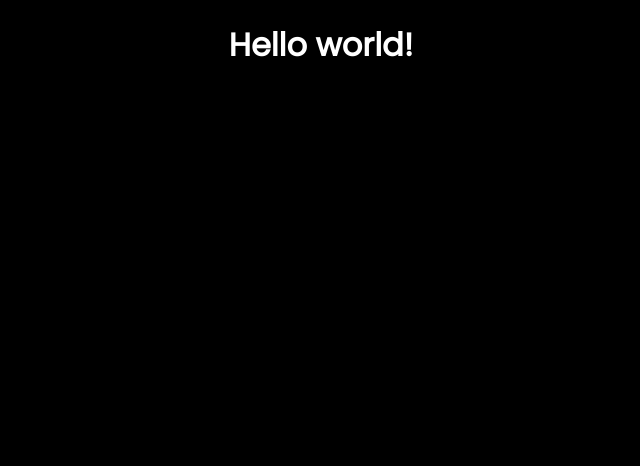
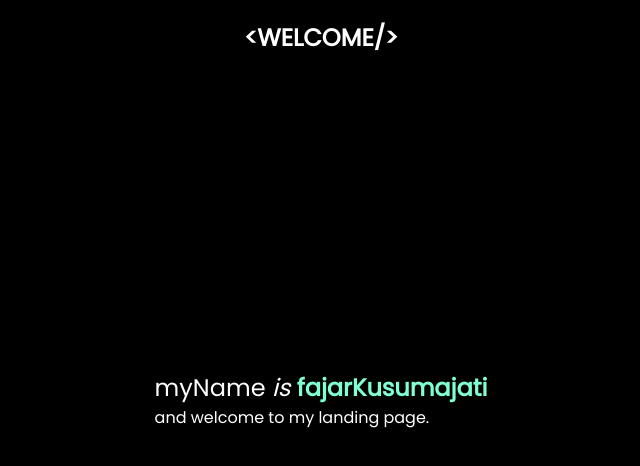
Before and after one commit to cxgxo/portfolio, a plain HTML site: page index.html in a window 1280 px wide. Shown: the whole page, without its empty margins (319-959 px from the left). Drawn offline with Linux system fonts and the light colour scheme.

Commit message:
Update index.html, style.css

```diff
--- a/css/style.css
+++ b/css/style.css
@@ -3,12 +3,62 @@
 }
 
 body {
+    /* display: flex;
+    flex-direction: column; */
     margin: 0;
     font-family: 'Poppins', sans-serif;
     background: black;
     color: white;
 }
 
-h1 {
+/* navbar */
+
+.navbar {
+    position: fixed;
+    width: 100%;
+    z-index: 10;
+}
+
+.logo-container {
     text-align: center;
 }
+
+.logo {
+    font-weight: 600;
+}
+
+/* intro */
+
+.intro {
+    display: flex;
+    justify-content: center;
+    align-items: center;
+    position: absolute;
+    height: 100%;
+    width: 100%;
+}
+
+.intro-container {
+    margin-inline: 2rem;
+}
+
+.title {
+    font-weight: 400;
+    margin-top: 0;
+    margin-bottom: 0;
+}
+
+.title-italic {
+    font-style: italic;
+}
+
+.title-special {
+    font-weight: 600;
+    color: aquamarine;
+}
+
+.subtitle {
+    margin-top: 0;
+    margin-bottom: 0;
+    font-weight: 400;
+}
--- a/index.html
+++ b/index.html
@@ -9,10 +9,23 @@
     <link rel="preconnect" href="https://fonts.gstatic.com" crossorigin>
     <link href="https://fonts.googleapis.com/css2?family=Poppins&display=swap" rel="stylesheet">
     <link rel="stylesheet" href="css/style.css">
-    <title><welcome></title>
+    <title><welcome/></title>
 </head>
 <body>
+    <!-- navbar -->
+    <nav class="navbar">
+        <div class="nav-container">
+            <div class="logo-container">
+                <h1 class="logo"><span><</span>WELCOME<span>/></span></h1>
+            </div>
+        </div>
+    </nav>
     <!-- intro -->
-    <h1>Hello world!</h1>
+    <div class="intro">
+        <div class="intro-container">
+            <h2 class="title">myName <span class="title-italic">is </span><span class="title-special">fajarKusumajati</span></h2>
+            <h4 class="subtitle">and welcome to my landing page.</h4>
+        </div>
+    </div>
 </body>
 </html>
```
